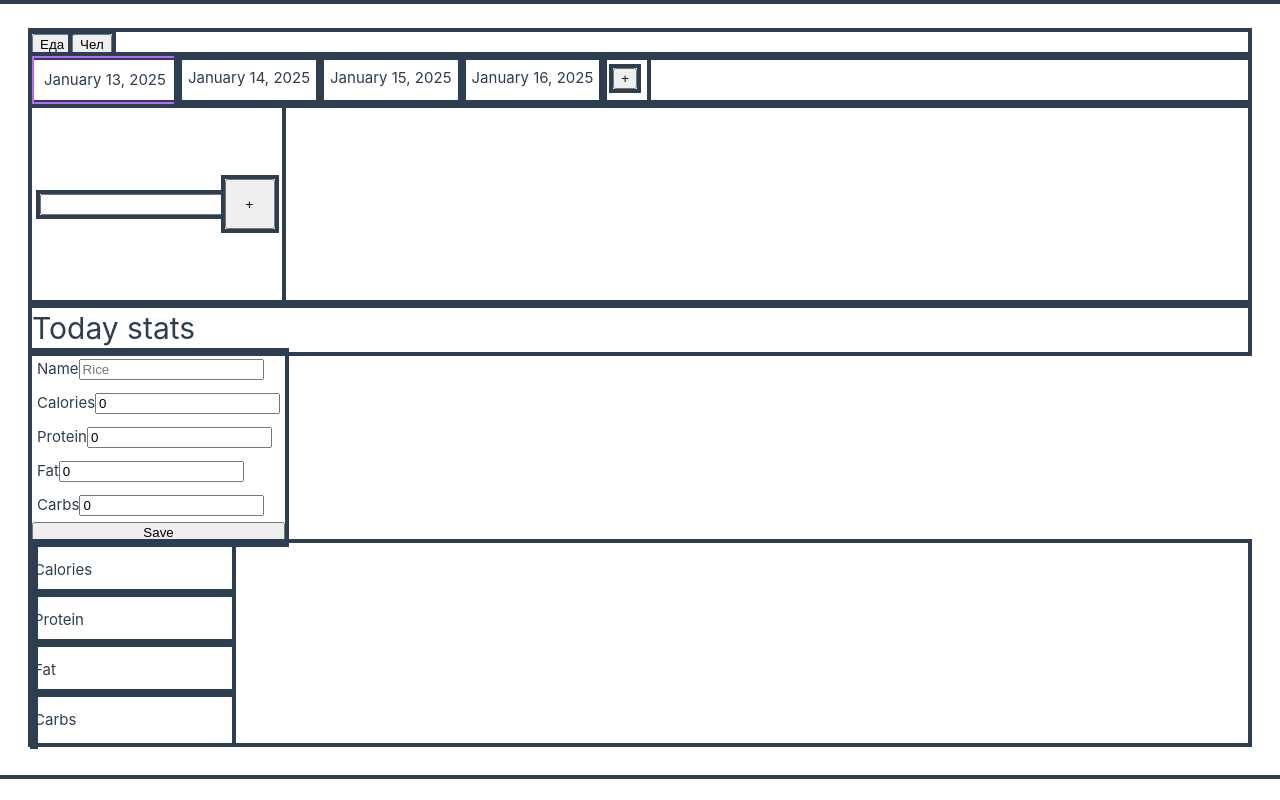
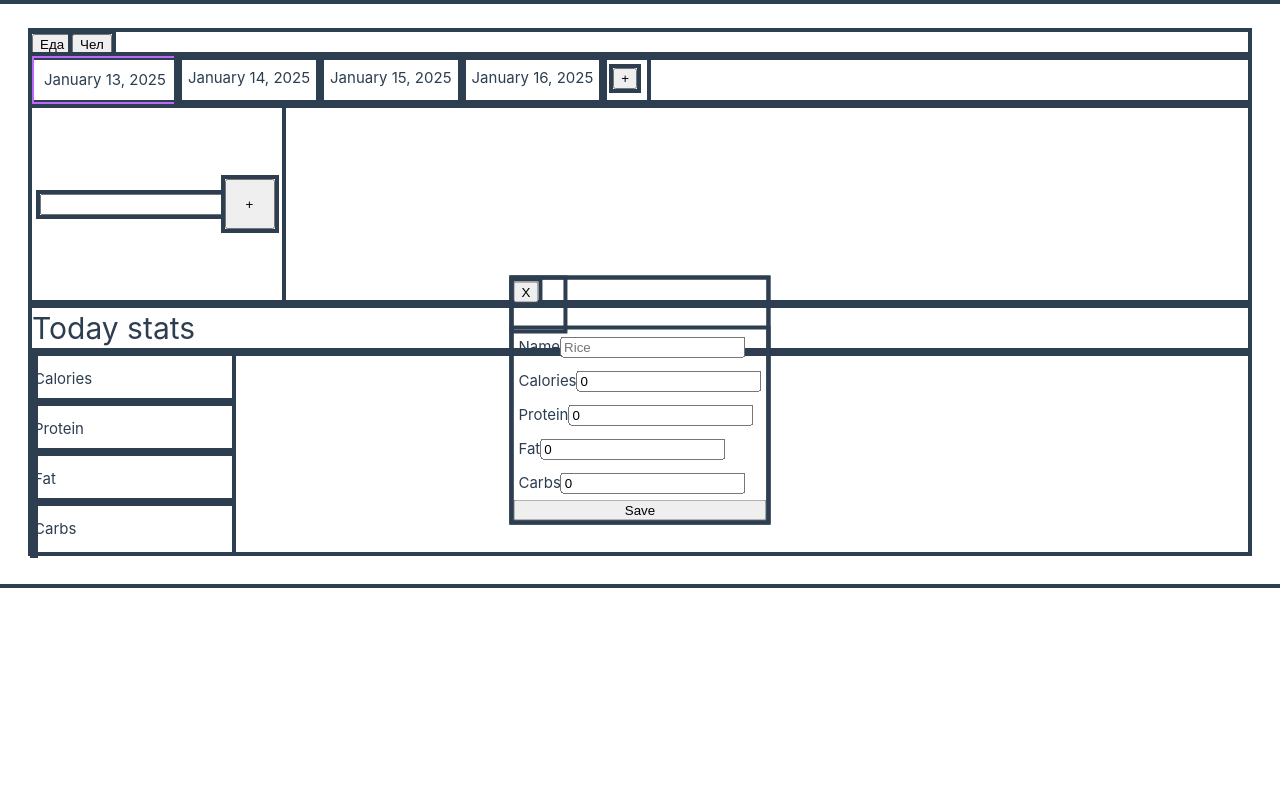
Before and after one commit to AbobaShlepa/calories, a Vue app: page / in a window 1280 px wide. Both pictures are taken after a click on the button "Еда". Built offline with nearby package versions, Linux system fonts and the light colour scheme; the HTML template or start-up script is replaced by a standard one.

Commit message:
Added modal

```diff
--- a/src/App.vue
+++ b/src/App.vue
@@ -9,6 +9,7 @@ import NavigationView from './components/NavigationView.vue';
 import useNavigationStore from './stores/navigation';
 import AddFood from './components/AddFood.vue';
 import NutritionChart from './components/NutritionChart.vue';
+import ModalView from './components/ModalView.vue';
 
 const navigationStore = useNavigationStore();
 
@@ -21,8 +22,7 @@ const navigationStore = useNavigationStore();
   </div>
   <MealContainer />
   <DayStatistics />
-  <ParametersCalculator v-if="navigationStore.showPerson" />
-  <AddFood v-if="navigationStore.showAddFood" />
+  <ModalView />
   <NutritionChart />
 </template>
 
--- /dev/null
+++ b/src/components/ModalView.vue
@@ -0,0 +1,45 @@
+<script setup lang='ts'>
+import useNavigationStore from '@/stores/navigation';
+import { ref } from 'vue';
+import AddFood from './AddFood.vue';
+import ParametersCalculator from './ParametersCalculator.vue';
+import { storeToRefs } from 'pinia';
+
+const navigationStore = useNavigationStore();
+const { showModal } = storeToRefs(navigationStore)
+</script>
+
+<template>
+  <div class="modal" :style="{ display: showModal ? 'block' : 'none' }">
+    <div class="container">
+      <div class="close">
+        <button type="button" @click="navigationStore.closeModal">
+          X
+        </button>
+      </div>
+      <AddFood v-if="navigationStore.showAddFood" />
+      <ParametersCalculator v-if="navigationStore.showPerson" />
+    </div>
+  </div>
+</template>
+
+<style scoped>
+.modal {
+  position: fixed;
+  top: 50%;
+  left: 50%;
+  -webkit-transform: translate(-50%, -50%);
+  transform: translate(-50%, -50%);
+}
+
+.container {
+  position: relative;
+}
+
+.close {
+  width: 50px;
+  height: 50px;
+  left: 100%;
+  transform: translate(0, 0);
+}
+</style>
--- a/src/stores/navigation.ts
+++ b/src/stores/navigation.ts
@@ -2,18 +2,31 @@ import { defineStore } from 'pinia'
 import { ref } from 'vue'
 
 const useNavigationStore = defineStore('nav', () => {
+  const showModal = ref(false)
   const showAddFood = ref(false)
   const showPerson = ref(false)
 
+  function openModal() {
+    showModal.value = true
+  }
+
+  function closeModal() {
+    showModal.value = false
+    showAddFood.value = false
+    showPerson.value = false
+  }
+
   function toggleFood() {
+    openModal()
     showAddFood.value = !showAddFood.value
   }
 
   function toggleShowPerson() {
+    openModal()
     showPerson.value = !showPerson.value
   }
 
-  return { showAddFood, showPerson, toggleFood, toggleShowPerson }
+  return { showAddFood, showPerson, showModal, toggleFood, toggleShowPerson, closeModal }
 })
 
 export default useNavigationStore
```
